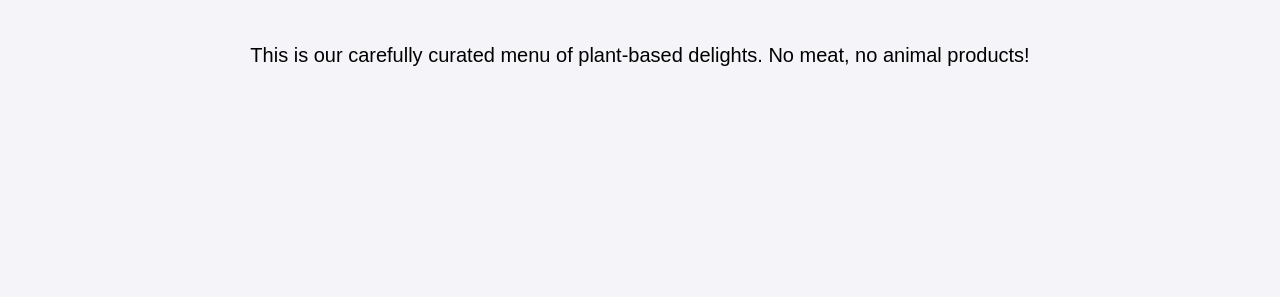
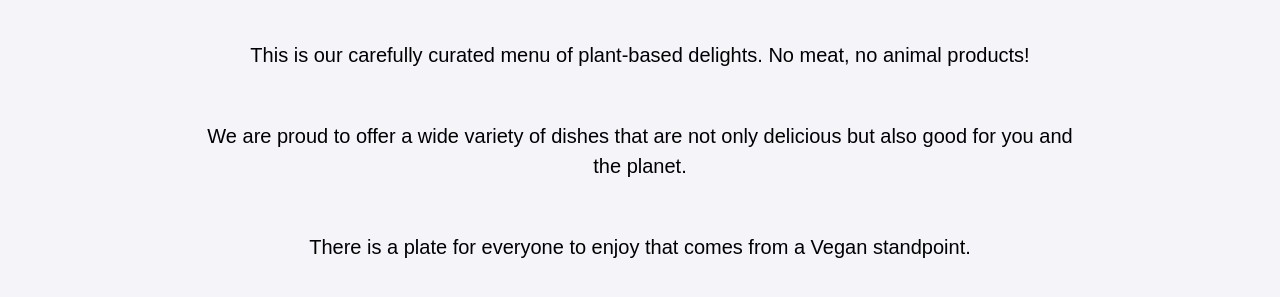
Before and after one commit to CodyM19/GWDS-Personal-Portfolio-Public, a plain HTML site: page menu.html in a window 1280 px wide. Shown: the part 277-574 px from the top of the page. Drawn offline with Linux system fonts and the light colour scheme.

Commit message:
Update menu.html

```diff
--- a/menu.html
+++ b/menu.html
@@ -37,6 +37,8 @@
     </nav>
 
     <p> This is our carefully curated menu of plant-based delights. No meat, no animal products!</p>
+    <p> We are proud to offer a wide variety of dishes that are not only delicious but also good for you and the planet.</p>
+    <p> There is a plate for everyone to enjoy that comes from a Vegan standpoint.</p>
 
     <script src="js/bootstrap.min.js"></script>
 </body>
```
